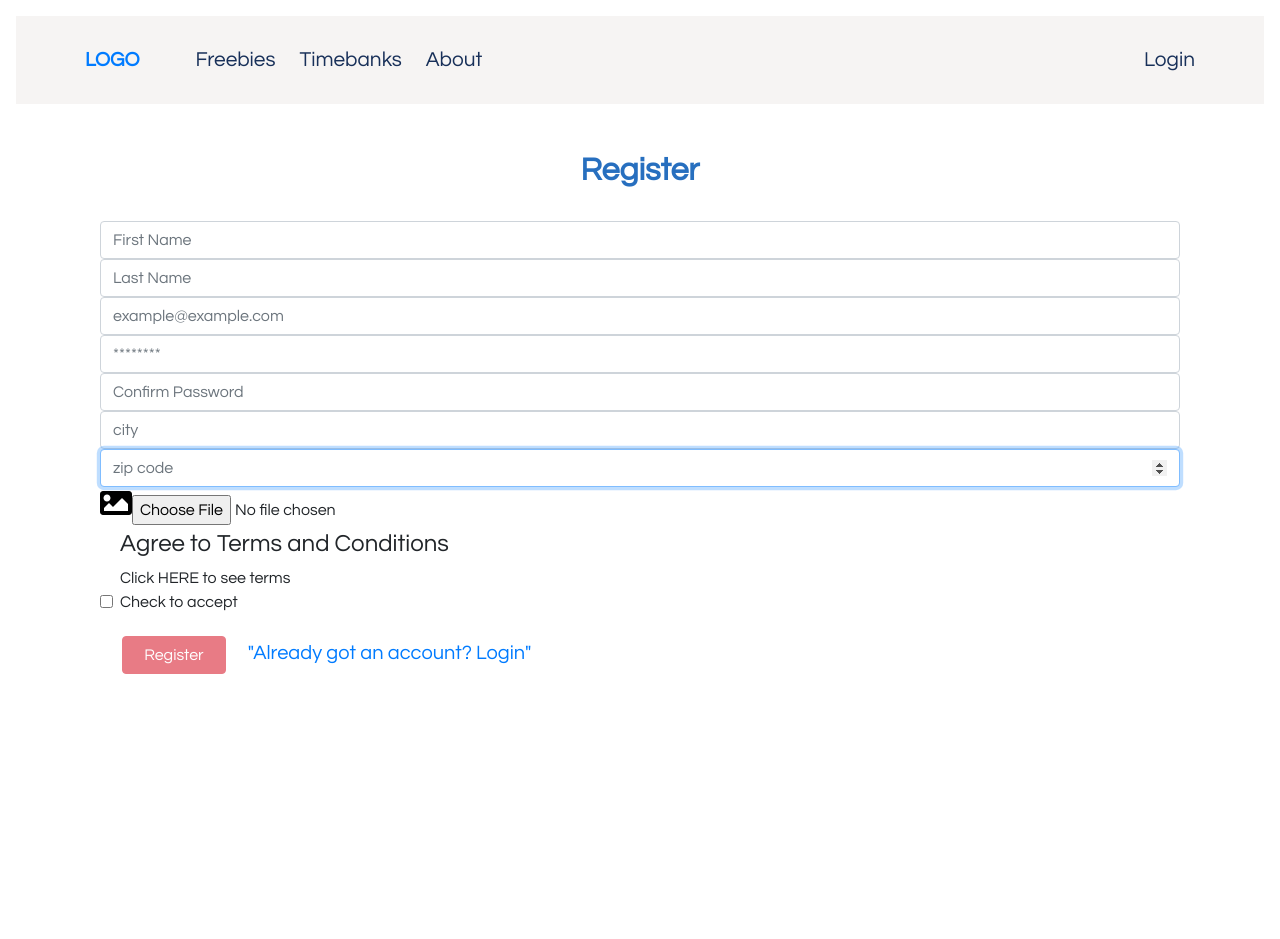
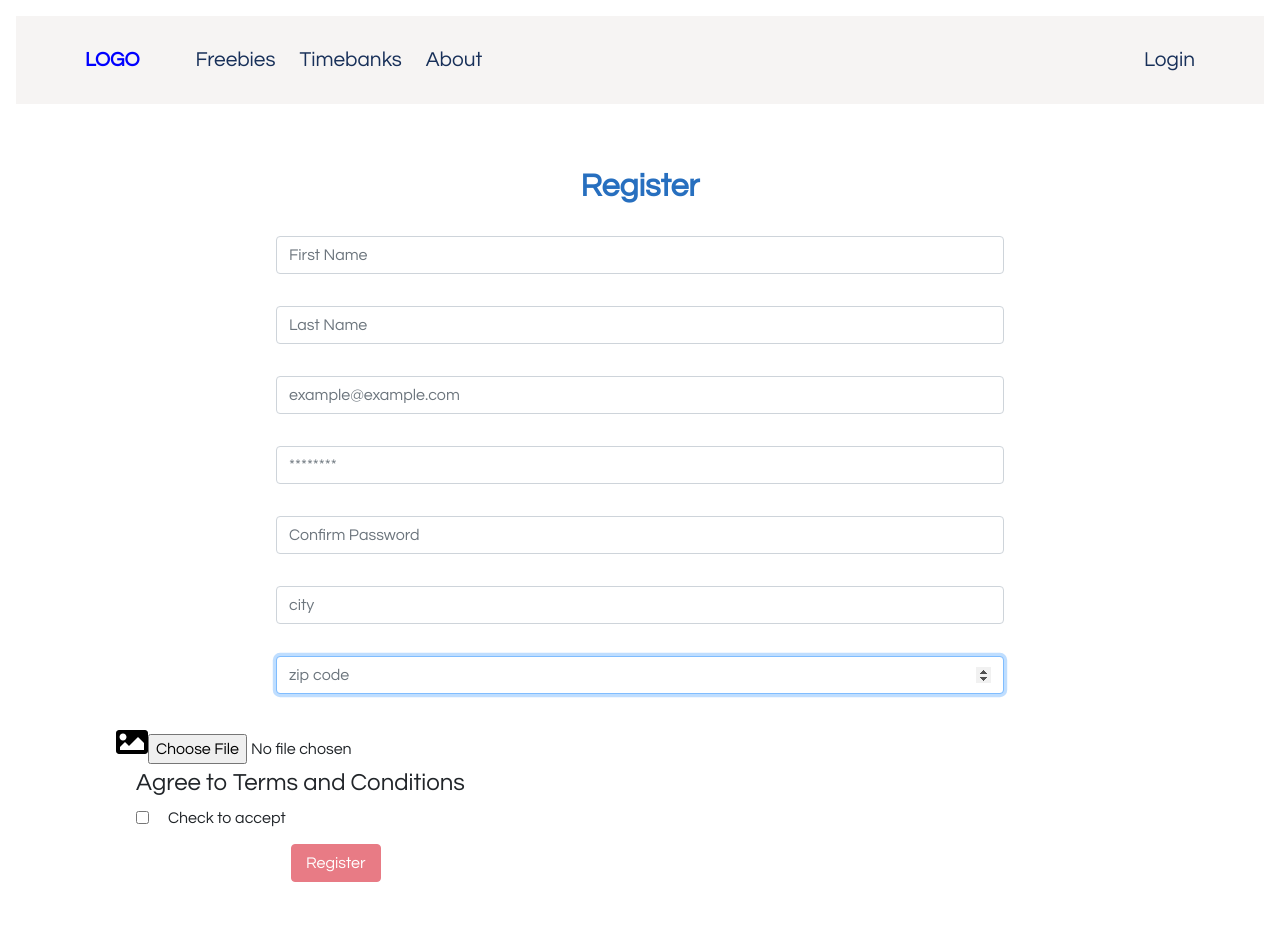
Before and after one commit to Klarala13/collectivity, a React (Create React App) app in the folder frontend/: page /register in a window 1280 px wide. Shown: the top 939 px of the page. Before the commit the page ends 832 px from the top, so only its background shows below. Built offline with nearby package versions, Linux system fonts and the light colour scheme.

Commit message:
styling Register

```diff
--- a/frontend/src/components/Register.jsx
+++ b/frontend/src/components/Register.jsx
@@ -126,21 +126,24 @@ export default props => {
               {" "}
               First Name{" "}
             </label>
+            <div className="mb-3" className="mb-3">
             <input
               onChange={handleFirstName}
               type="text"
               id="firstName"
               name="firstName"
               value={user.firstName}
-              className="form-control"
+              className="form-control "
               placeholder="First Name"
               required
               autoFocus
               autoComplete="true"
             />
+            </div>
             <label htmlFor="lastName" className="sr-only">
               Last Name
             </label>
+            <div className="mb-3" className="mb-3">
             <input
               onChange={handleLastName}
               type="text"
@@ -153,9 +156,11 @@ export default props => {
               autoFocus
               autoComplete="true"
             />
+            </div>
             <label htmlFor="email" className="sr-only">
               Email
             </label>
+            <div className="mb-3">
             <input
               onChange={handleEmail}
               type="email"
@@ -168,9 +173,11 @@ export default props => {
               autoFocus
               autoComplete="true"
             />
+            </div>
             <label htmlFor="password" className="sr-only">
               Password
             </label>
+            <div className="mb-3">
             <input
               onChange={handlePassword}
               type="password"
@@ -182,9 +189,11 @@ export default props => {
               required
               autoFocus
             />
+            </div>
             <label htmlFor="password" className="sr-only">
               Re-Enter Password please
             </label>
+            <div className="mb-3">
             <input
               onChange={handleConfirmPass}
               type="password"
@@ -196,9 +205,11 @@ export default props => {
               required
               autoFocus
             />
+            </div>
             <label htmlFor="city" className="sr-only">
               City
             </label>
+            <div className="mb-3">
             <input
               onChange={handleCity}
               type="city"
@@ -211,9 +222,11 @@ export default props => {
               autoFocus
               autoComplete="true"
             />
+            </div>
             <label htmlFor="zipCode" className="sr-only">
               ZipCode
             </label>
+            <div className="mb-3">
             <input
               onChange={handleZipCode}
               type="number"
@@ -225,15 +238,48 @@ export default props => {
               required
               autoFocus
             />
+            </div>
             <ImageUpload />
             <div className="form-check">
               <h4>Agree to Terms and Conditions</h4>{" "}
               <div>
+              <input
+                type="checkbox"
+                className="checkbox form-check-input"
+                id="check"
+                name="check"
+                onChange={handleCheckbox}
+              />
+              </div>
+              <label className="form-check-label" htmlFor="accept">
+                Check to accept
+              </label>
+            </div>
+            <div className="mb-3">
+            <button
+              className="btn btn-danger"
+              id="submit"
+              label="Submit"
+              disabled={isDisabled}
+              onClick={setRegister}
+            >
+              Register
+            </button>
+            </div>
+            <div className="mb-3">
+            <NavLink
+              to="/login"
+              activeClassName="active"
+              className="navbar-brand"
+            >
+              "Already got an account? Login"
+            </NavLink>
+            </div>
+              <div className="form-check mb-3">
                 {" "}
-                <a onClick={() => setHidden(!isHidden)}>
-                  {" "}
+                <a className="blue" onClick={() => setHidden(!isHidden)}>
                   Click HERE to see terms
-                </a>{" "}
+                </a>
               </div>
               <div className={isHidden === false ? "d-none" : ""}>
                 <div>
@@ -314,33 +360,6 @@ export default props => {
                   </div>
                 </div>
               </div>
-              <input
-                type="checkbox"
-                className="checkbox form-check-input"
-                id="check"
-                name="check"
-                onChange={handleCheckbox}
-              />
-              <label className="form-check-label" htmlFor="accept">
-                Check to accept
-              </label>
-            </div>
-            <button
-              className="btn btn-danger"
-              id="submit"
-              label="Submit"
-              disabled={isDisabled}
-              onClick={setRegister}
-            >
-              Register
-            </button>
-            <NavLink
-              to="/login"
-              activeClassName="active"
-              className="navbar-brand"
-            >
-              "Already got an account? Login"
-            </NavLink>
           </div>
         </form>
       </div>
--- a/frontend/src/css/style.css
+++ b/frontend/src/css/style.css
@@ -65,32 +65,6 @@ h2 {
   color: #183059 !important;
   text-decoration: none;
 }
-/* make sidebar nav vertical */
-/* @media (min-width: 576px)
-.bd-example {
-    padding: 1.5rem;
-    margin-right: 0;
-    margin-left: 0;
-    border-width: .2rem;
-} */
-/* @media (min-width: 768px) {
-  .sidebar-nav .navbar .navbar-collapse {
-    padding: 0;
-    max-height: none;
-  }
-  .sidebar-nav .navbar ul {
-    float: none;
-    display: block;
-  }
-  .sidebar-nav .navbar li {
-    float: none;
-    display: block;
-  }
-  .sidebar-nav .navbar li a {
-    padding-top: 12px;
-    padding-bottom: 12px;
-  }
-} */
 
 /* header */
 .header,
@@ -181,3 +155,26 @@ p.text-left {
   margin-right: auto;
   width: 60%;
 }
+
+/* form-register */
+
+.form-register{
+  padding: 1rem;
+  width: 100%;
+  height: 100vh;
+  /* text-align: center; */
+  /* justify-content: center; */
+}
+a{
+color: blue;
+cursor: pointer;
+}
+.form-check-input {
+  position: absolute;
+  margin-top: .3rem;
+  /* margin-right: 1rem; */
+  margin-left: 0;
+}
+.form-check-label{
+  margin-left: 2rem;
+}
```
